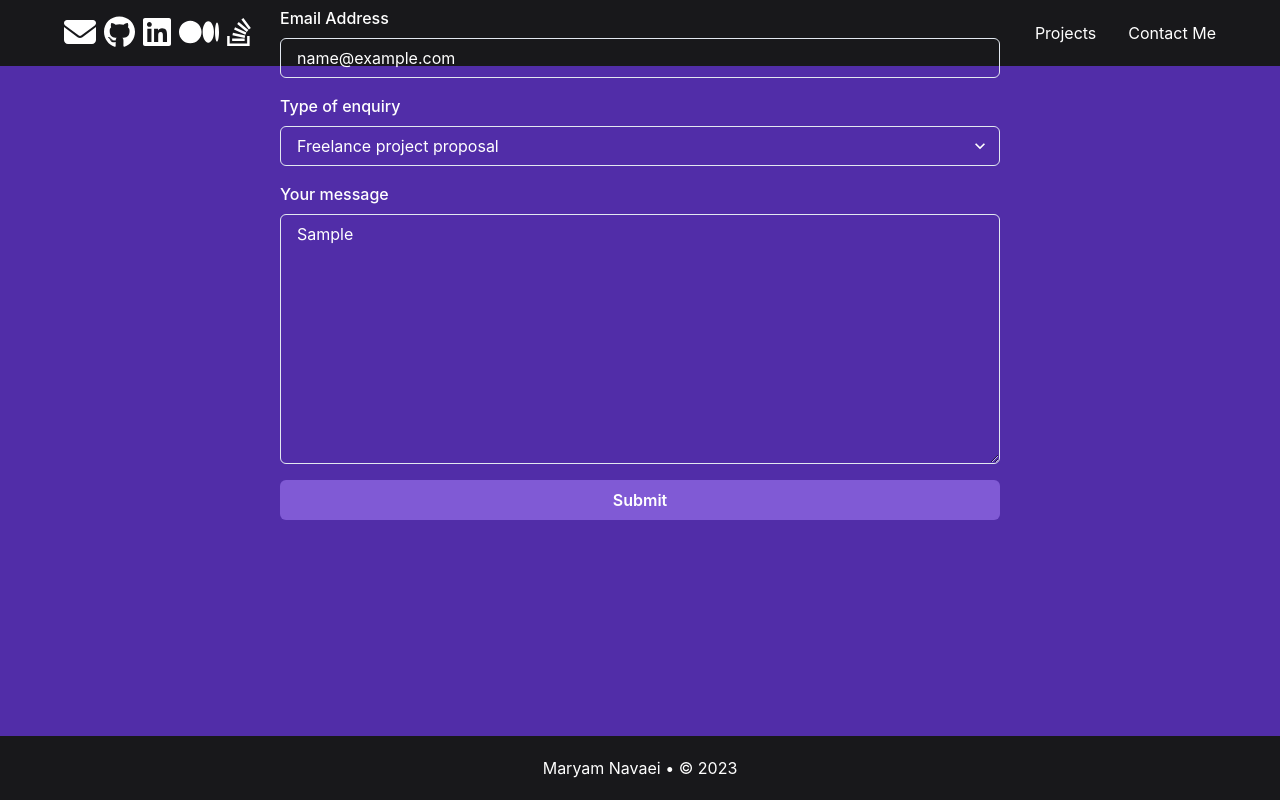
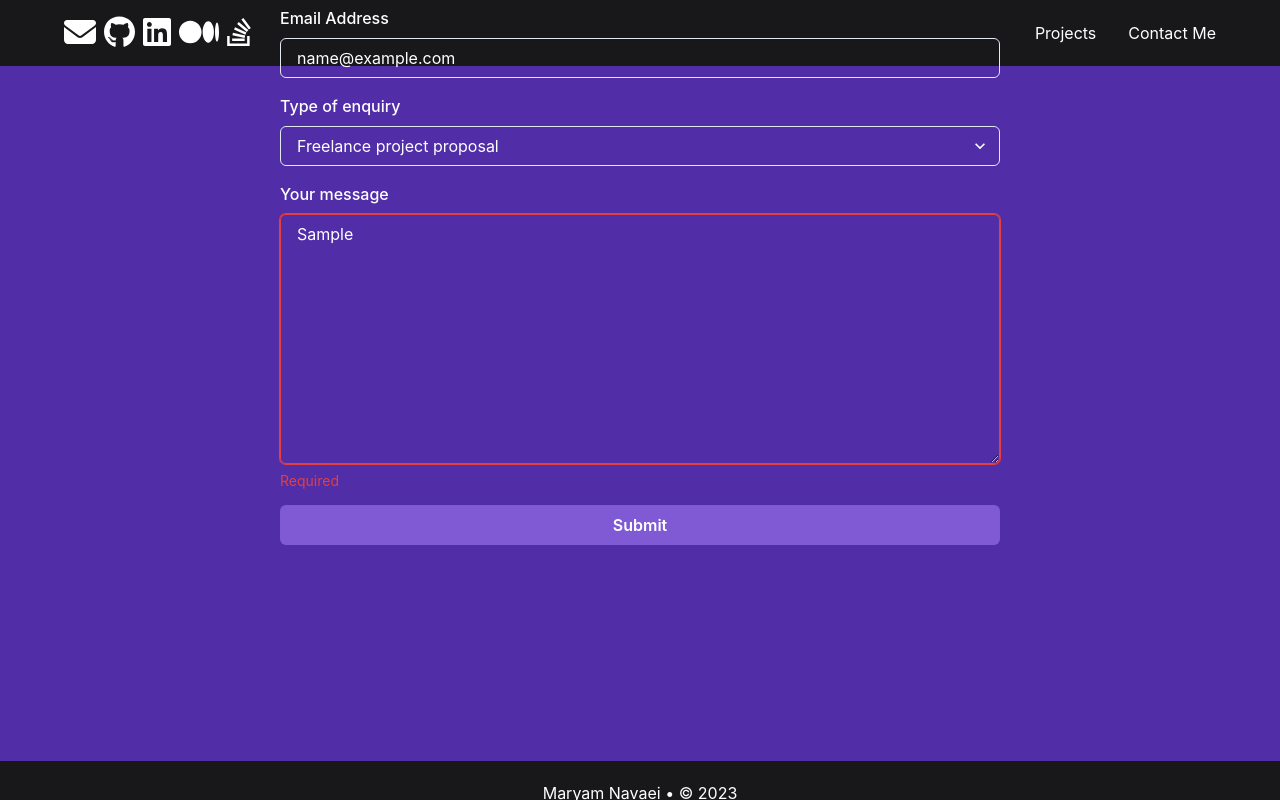
Before and after one commit to mnavai/react-portfolio, a React (Create React App) app: page / in a window 1280 px wide. Both pictures are taken after typing "Sample", "name@example.com", "Sample" into the empty fields and a click on the button "Submit". Shown: the part 2326-3126 px from the top of the page. Built offline with nearby package versions, Linux system fonts and the light colour scheme.

Commit message:
field errors added

```diff
--- a/src/components/ContactMeSection.js
+++ b/src/components/ContactMeSection.js
@@ -45,16 +45,16 @@ const LandingSection = () => {
         <Box p={6} rounded="md" w="100%">
           <form onSubmit={formik.handleSubmit}>
             <VStack spacing={4}>
-              <FormControl isInvalid={false}>
+              <FormControl isInvalid={!!formik.errors.firstName && formik.touched.firstName}>
                 <FormLabel htmlFor="firstName">Name</FormLabel>
                 <Input
                   id="firstName"
                   name="firstName"
                   {...formik.getFieldProps("firstName")}
                 />
-                <FormErrorMessage></FormErrorMessage>
+                <FormErrorMessage>{formik.errors.firstName}</FormErrorMessage>
               </FormControl>
-              <FormControl isInvalid={false}>
+              <FormControl isInvalid={!!formik.errors.email && formik.touched.email}>
                 <FormLabel htmlFor="email">Email Address</FormLabel>
                 <Input
                   id="email"
@@ -62,7 +62,7 @@ const LandingSection = () => {
                   type="email"
                   {...formik.getFieldProps("email")}
                 />
-                <FormErrorMessage></FormErrorMessage>
+                <FormErrorMessage>{formik.errors.email}</FormErrorMessage>
               </FormControl>
               <FormControl>
                 <FormLabel htmlFor="type">Type of enquiry</FormLabel>
@@ -74,14 +74,14 @@ const LandingSection = () => {
                   <option value="other">Other</option>
                 </Select>
               </FormControl>
-              <FormControl isInvalid={false}>
+              <FormControl isInvalid={!!formik.errors.comment && formik.touched.comment}>
                 <FormLabel htmlFor="comment">Your message</FormLabel>
                 <Textarea
                   id="comment"
                   name="comment"
                   height={250}
                 />
-                <FormErrorMessage></FormErrorMessage>
+                <FormErrorMessage>{formik.errors.comment}</FormErrorMessage>
               </FormControl>
               <Button type="submit" colorScheme="purple" width="full">
                 Submit
```
